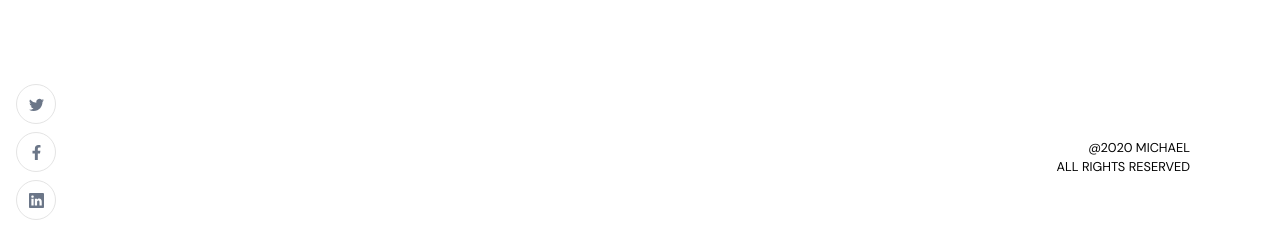
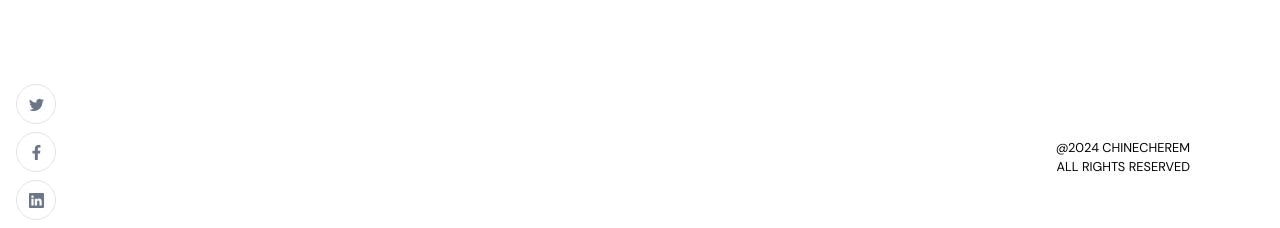
Before and after one commit to Neche-Stephen/portfolio-x, a React (Create React App) app: page / in a window 1280 px wide. Shown: the part 1360-1588 px from the top of the page. Built offline with nearby package versions, Linux system fonts and the light colour scheme; no server answers.

Commit message:
New changes

```diff
--- a/src/wrapper/AppWrap.js
+++ b/src/wrapper/AppWrap.js
@@ -9,7 +9,7 @@ const AppWrap = (Component, idName, classNames) => function HOC() {
         <Component />
 
         <div className="copyright">
-          <p className="p-text">@2020 MICHAEL</p>
+          <p className="p-text">@2024 CHINECHEREM</p>
           <p className="p-text">All rights reserved</p>
         </div>
       </div>
```
